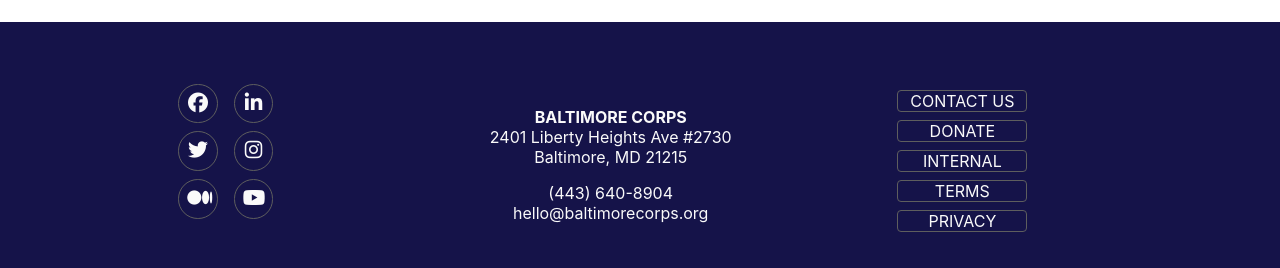
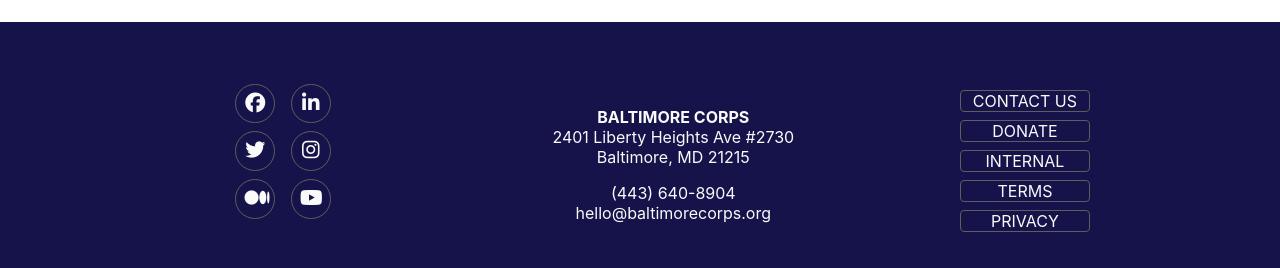
Before and after one commit to vishalicious213/p4p-option-1, a React (Create React App) app: page / in a window 1280 px wide. Shown: the part 2821-3089 px from the top of the page. Built offline with nearby package versions, Linux system fonts and the light colour scheme.

Commit message:
making footer responsive

```diff
--- a/src/components/Footer.js
+++ b/src/components/Footer.js
@@ -5,6 +5,7 @@
     return (
         <footer>
             <div id='footer-container'>
+                <div id='switch2'>
                     <div id='social'>
                         <a href='http://www.facebook.com/baltimorecorps'><i className="fab fa-facebook"></i></a>
                         <a href='https://www.linkedin.com/company/baltimore-corps'><i className="fab fa-linkedin-in"></i></a>
@@ -12,6 +13,7 @@
                         <a href='http://instagram.com/baltimorecorps/'><i className="fab fa-instagram"></i></a>
                         <a href='http://medium.com/baltimore-corps'><i className="fab fa-medium"></i></a>
                         <a href='http://youtube.com/channel/UC2zwpPPmuJQEpmvXbh7YsJA'><i className="fab fa-youtube"></i></a>
+                    </div>
                 </div>
 
                 <div id='switch'>
--- a/src/styles/Footer.css
+++ b/src/styles/Footer.css
@@ -2,7 +2,6 @@
     margin: 2rem 0 0 0;
     padding: 3rem;
     color: var(--offWhite);
-    /* background: var(--secondary); */
     background: rgb(21,19,73);
 }
 
@@ -94,17 +93,21 @@
 @media only screen and (min-width: 768px) {
     #footer-container {
         flex-direction: row;
-        justify-content: space-around;
+        justify-content: space-between;
     }
 
     #switch {
-        /* outline: 1px solid white; */
         flex-direction: row-reverse;
         justify-content: space-around;
         width: 66%;
     }
 
+    #switch2 {
+        width: 33%;
+    }
+
     #social {
+        margin: auto;
         width: 7rem;
     }
   }
```
Lines whose indentation alone changed are shown as unchanged.
